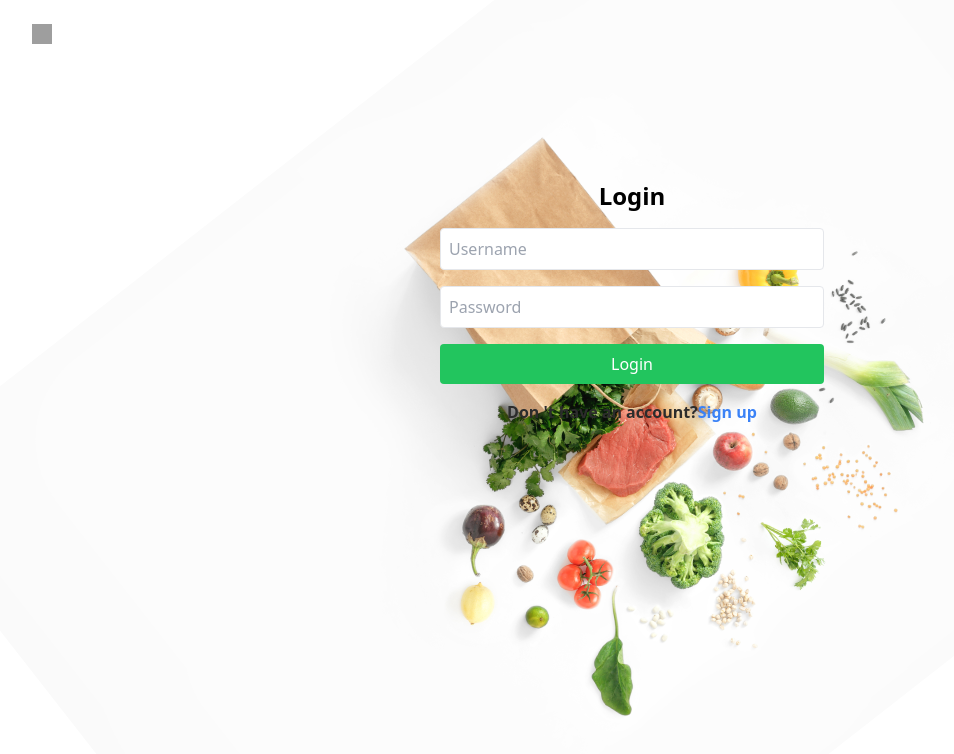
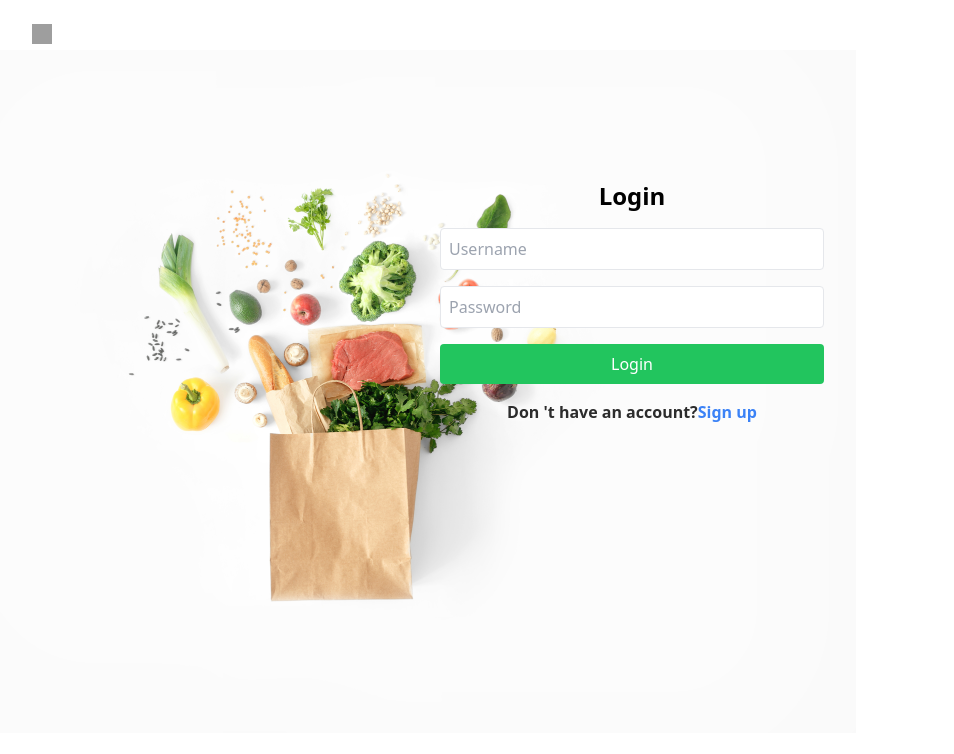
Before and after one commit to HSBC-United-Team/Front-End, a React (Vite) app: page /login in a window 1280 px wide. Shown: the top 754 px of the page, without its empty margins (8-962 px from the left). Built offline with nearby package versions, Linux system fonts and the light colour scheme; grey boxes are pictures that could not be loaded.

Commit message:
background sign

```diff
--- a/src/Components/Pages/LoginPage.jsx
+++ b/src/Components/Pages/LoginPage.jsx
@@ -41,8 +41,10 @@ function LoginPage() {
       <div className="pt-6 md:ps-10">
         <BtnBack />
       </div>
-      <div className="background-container" />
+      <div className="" />
+      {/* <div className="background-container" /> */}
       <div className="container flex justify-center m-auto">
+        <img src="../src/assets/background.jpeg" className="md:w-[80%] fixed md:-left-40 object-cover" alt="" />
         <div
           id="login-section"
           className="login-section fixed flex flex-col items-center justify-center mt-[130px]"
--- a/src/Components/Pages/SignUpPage.jsx
+++ b/src/Components/Pages/SignUpPage.jsx
@@ -82,7 +82,8 @@ function SignUpPage() {
         <div className="mr-auto pt-6">
           <BtnBack />
         </div>
-        <div className="background-container" />
+        {/* <div className="background-container" /> */}
+        <img src="../src/assets/background.jpeg" className="md:w-[80%] fixed md:-left-40 object-cover -z-10" alt="" />
         <div
           id="signup-section"
           className="signup-section fixed flex flex-col items-center justify-center mt-[100px]"
--- a/src/style.css
+++ b/src/style.css
@@ -11,6 +11,7 @@
 
 .background-container {
   position: fixed;
+  /* position: inherit; */
   top: 0;
   left: 0;
   right: 0;
@@ -20,7 +21,7 @@
   background-position: center;
   background-repeat: no-repeat;
   z-index: -1;
-  transform: rotate(142deg);
+  transform: rotate(146deg);
 }
 
 .main-section-container {
```
